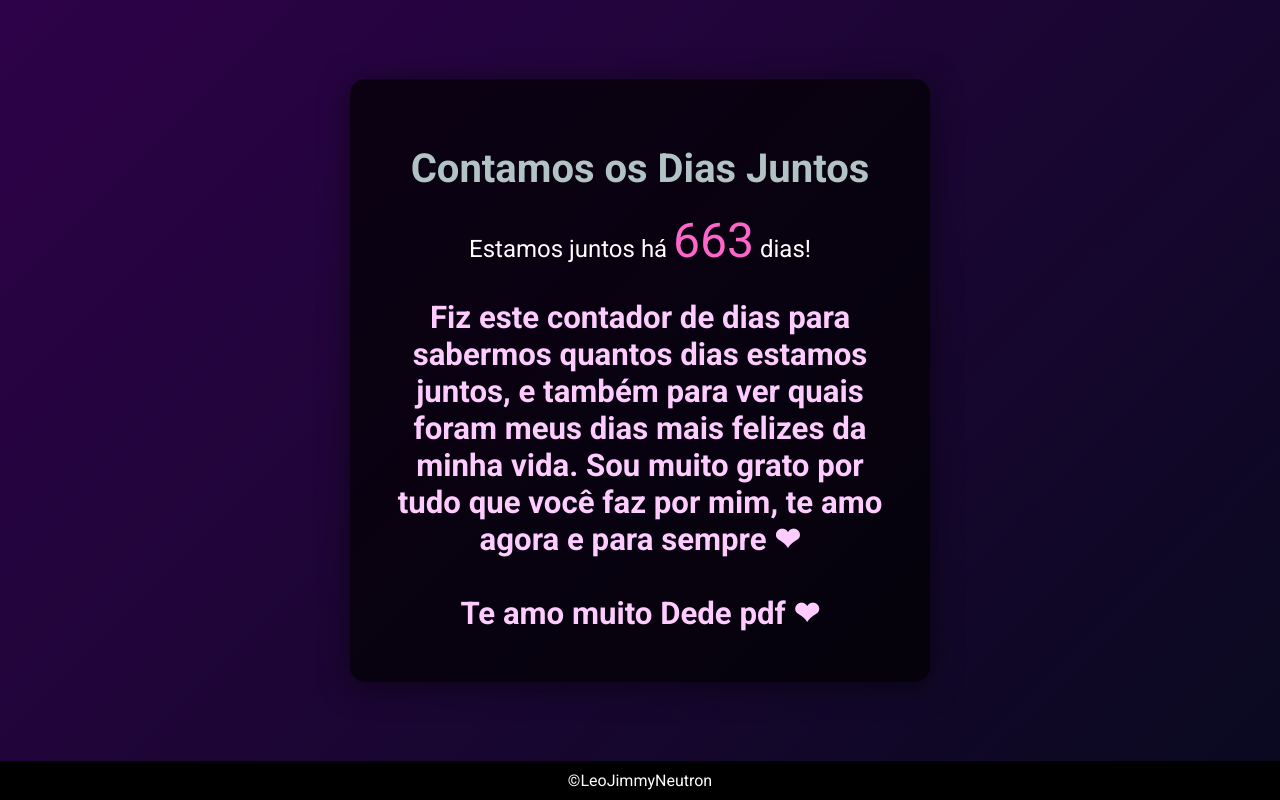
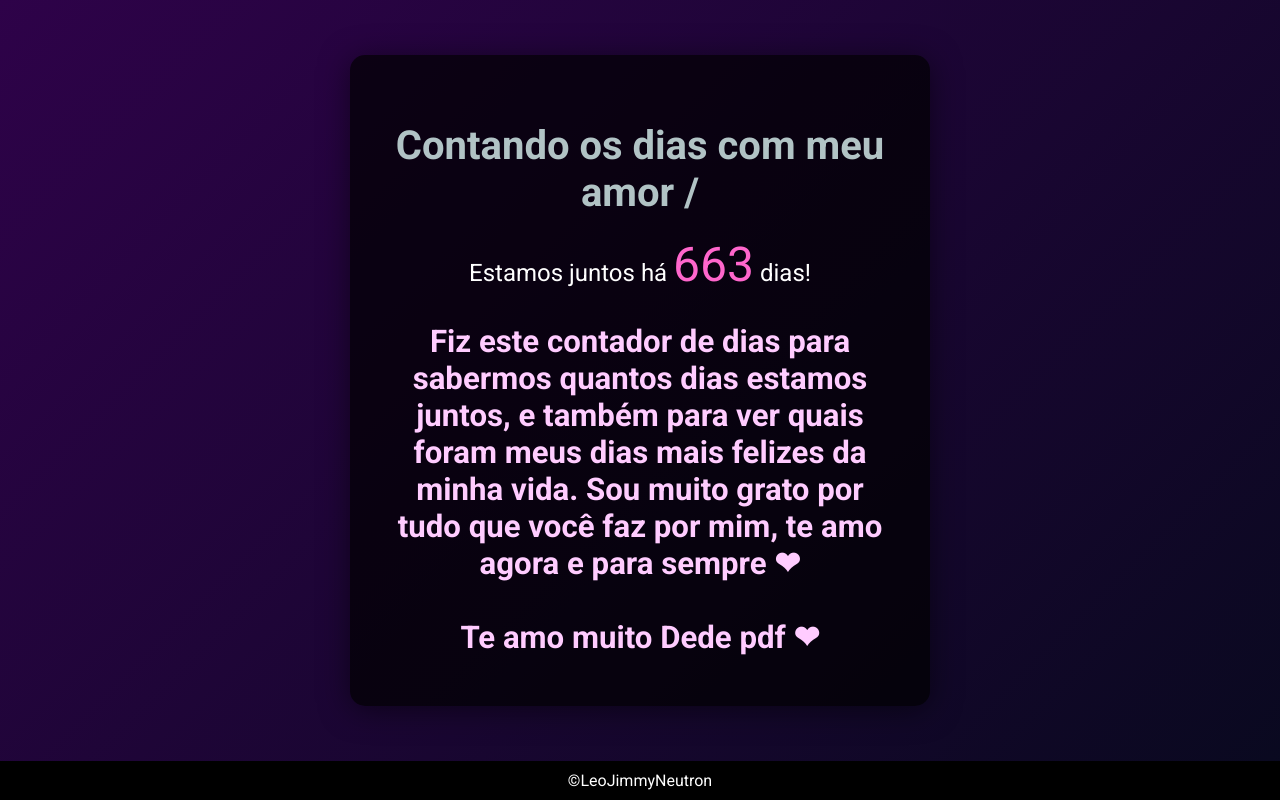
Before and after one commit to LeonardoCSilva1/Contador, a plain HTML site: page index.html in a window 1280 px wide. Drawn offline with Linux system fonts and the light colour scheme.

Commit message:
index.html

```diff
--- a/index.html
+++ b/index.html
@@ -8,7 +8,7 @@
 </head>
 <body>
     <div class="container">
-        <h1>Contamos os Dias Juntos</h1>
+        <h1>Contando os dias com meu amor /</h1>
         <p>Estamos juntos há <span id="daysCount"></span> dias!</p>
         <div class="message">
             <p id="specialMessage"></p>
```
